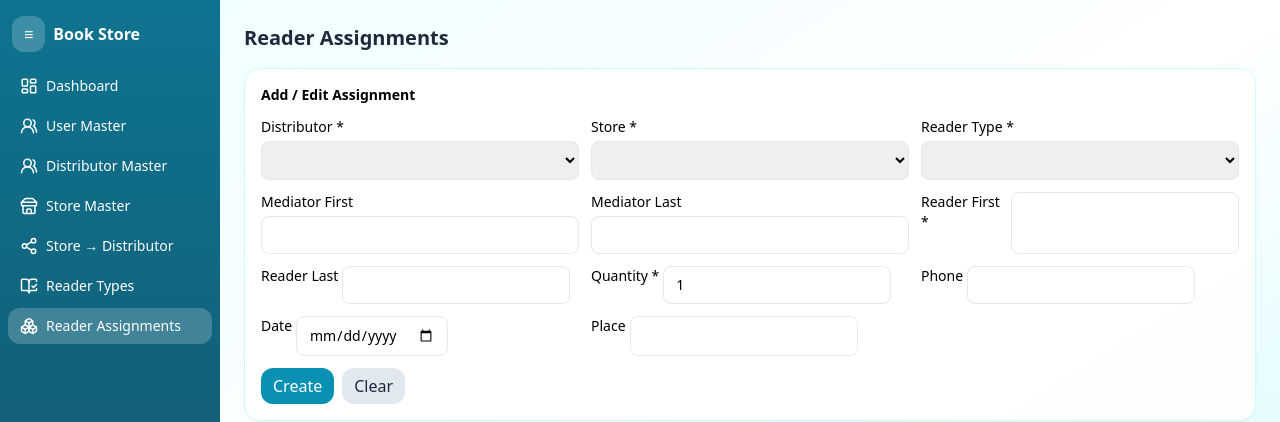
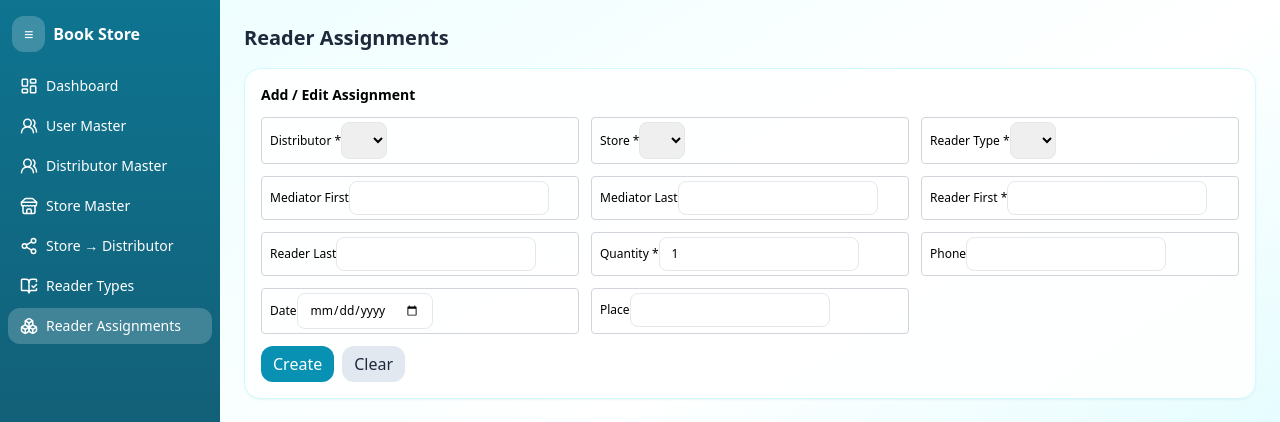
Before and after one commit to yog1203/yg1203, a React (Vite) app in the folder bookstore-frontend/: page /reader-assignments in a window 1280 px wide. Shown: the top 422 px of the page. Built offline with nearby package versions, Linux system fonts and the light colour scheme; no server answers; sample sign-in values are in the browser's storage.

Commit message:
Update ReaderAssignments.jsx

```diff
--- a/bookstore-frontend/src/pages/ReaderAssignments.jsx
+++ b/bookstore-frontend/src/pages/ReaderAssignments.jsx
@@ -19,18 +19,18 @@ export default function ReaderAssignments(){
       <h2 className="text-xl font-bold mb-4">Reader Assignments</h2>
       <div className="card p-4 mb-6">
         <div className="text-sm font-semibold mb-3">Add / Edit Assignment</div>
-        <div className="grid grid-cols-1 md:grid-cols-3 gap-3">
-          <label className="text-sm flex flex-col gap-1"><span>Distributor *</span><select className="border rounded-lg px-3 py-2" value={form.distributor_id} onChange={e=>setField('distributor_id',e.target.value)} required>{dists.map(d=><option key={d.id} value={d.id}>{d.id} — {d.fname} {d.lname}</option>)}</select></label>
-          <label className="text-sm flex flex-col gap-1"><span>Store *</span><select className="border rounded-lg px-3 py-2" value={form.store_id} onChange={e=>setField('store_id',e.target.value)} required>{stores.map(s=><option key={s.id} value={s.id}>{s.id} — {s.book_type} / {s.book_language} / ed {s.edition}</option>)}</select></label>
-          <label className="text-sm flex flex-col gap-1"><span>Reader Type *</span><select className="border rounded-lg px-3 py-2" value={form.reader_type_id} onChange={e=>setField('reader_type_id',e.target.value)} required>{types.map(t=><option key={t.id} value={t.id}>{t.name}</option>)}</select></label>
-          <label className="text-sm flex flex-col gap-1"><span>Mediator First</span><input className="border rounded-lg px-3 py-2" value={form.mediator_fname} onChange={e=>setField('mediator_fname',e.target.value)} /></label>
-          <label className="text-sm flex flex-col gap-1"><span>Mediator Last</span><input className="border rounded-lg px-3 py-2" value={form.mediator_lname} onChange={e=>setField('mediator_lname',e.target.value)} /></label>
-          <label className="text-sm flex flex col gap-1"><span>Reader First *</span><input className="border rounded-lg px-3 py-2" value={form.reader_fname} onChange={e=>setField('reader_fname',e.target.value)} required /></label>
-          <label className="text-sm flex flex col gap-1"><span>Reader Last</span><input className="border rounded-lg px-3 py-2" value={form.reader_lname} onChange={e=>setField('reader_lname',e.target.value)} /></label>
-          <label className="text-sm flex flex col gap-1"><span>Quantity *</span><input type="number" className="border rounded-lg px-3 py-2" value={form.quantity} onChange={e=>setField('quantity',e.target.value)} required /></label>
-          <label className="text-sm flex flex col gap-1"><span>Phone</span><input className="border rounded-lg px-3 py-2" value={form.phone} onChange={e=>setField('phone',e.target.value)} /></label>
-          <label className="text-sm flex flex col gap-1"><span>Date</span><input type="date" className="border rounded-lg px-3 py-2" value={form.assignment_date} onChange={e=>setField('assignment_date',e.target.value)} /></label>
-          <label className="text-sm flex flex col gap-1"><span>Place</span><input className="border rounded-lg px-3 py-2" value={form.reader_place} onChange={e=>setField('reader_place',e.target.value)} /></label>
+        <div className="grid grid-cols-1 md:grid-cols-3 gap-3 w-full">
+          <label className="border border-gray-300 rounded px-2 py-1 text-xs w-full"><span>Distributor *</span><select className="border rounded-lg px-3 py-2" value={form.distributor_id} onChange={e=>setField('distributor_id',e.target.value)} required>{dists.map(d=><option key={d.id} value={d.id}>{d.id} — {d.fname} {d.lname}</option>)}</select></label>
+          <label className="border border-gray-300 rounded px-2 py-1 text-xs w-full"><span>Store *</span><select className="border rounded-lg px-3 py-2" value={form.store_id} onChange={e=>setField('store_id',e.target.value)} required>{stores.map(s=><option key={s.id} value={s.id}>{s.id} — {s.book_type} / {s.book_language} / ed {s.edition}</option>)}</select></label>
+          <label className="border border-gray-300 rounded px-2 py-1 text-xs w-full"><span>Reader Type *</span><select className="border rounded-lg px-3 py-2" value={form.reader_type_id} onChange={e=>setField('reader_type_id',e.target.value)} required>{types.map(t=><option key={t.id} value={t.id}>{t.name}</option>)}</select></label>
+          <label className="border border-gray-300 rounded px-2 py-1 text-xs w-full"><span>Mediator First</span><input className="border rounded-lg px-3 py-2" value={form.mediator_fname} onChange={e=>setField('mediator_fname',e.target.value)} /></label>
+          <label className="border border-gray-300 rounded px-2 py-1 text-xs w-full"><span>Mediator Last</span><input className="border rounded-lg px-3 py-2" value={form.mediator_lname} onChange={e=>setField('mediator_lname',e.target.value)} /></label>
+          <label className="border border-gray-300 rounded px-2 py-1 text-xs w-full"><span>Reader First *</span><input className="border rounded-lg px-3 py-2" value={form.reader_fname} onChange={e=>setField('reader_fname',e.target.value)} required /></label>
+          <label className="border border-gray-300 rounded px-2 py-1 text-xs w-full"><span>Reader Last</span><input className="border rounded-lg px-3 py-2" value={form.reader_lname} onChange={e=>setField('reader_lname',e.target.value)} /></label>
+          <label className="border border-gray-300 rounded px-2 py-1 text-xs w-full"><span>Quantity *</span><input type="number" className="border rounded-lg px-3 py-2" value={form.quantity} onChange={e=>setField('quantity',e.target.value)} required /></label>
+          <label className="border border-gray-300 rounded px-2 py-1 text-xs w-full"><span>Phone</span><input className="border rounded-lg px-3 py-2" value={form.phone} onChange={e=>setField('phone',e.target.value)} /></label>
+          <label className="border border-gray-300 rounded px-2 py-1 text-xs w-full"><span>Date</span><input type="date" className="border rounded-lg px-3 py-2" value={form.assignment_date} onChange={e=>setField('assignment_date',e.target.value)} /></label>
+          <label className="border border-gray-300 rounded px-2 py-1 text-xs w-full"><span>Place</span><input className="border rounded-lg px-3 py-2" value={form.reader_place} onChange={e=>setField('reader_place',e.target.value)} /></label>
         </div>
         {err && <div className="text-red-600 text-sm mt-2">{err}</div>}
         <div className="mt-3 flex gap-2">
```
